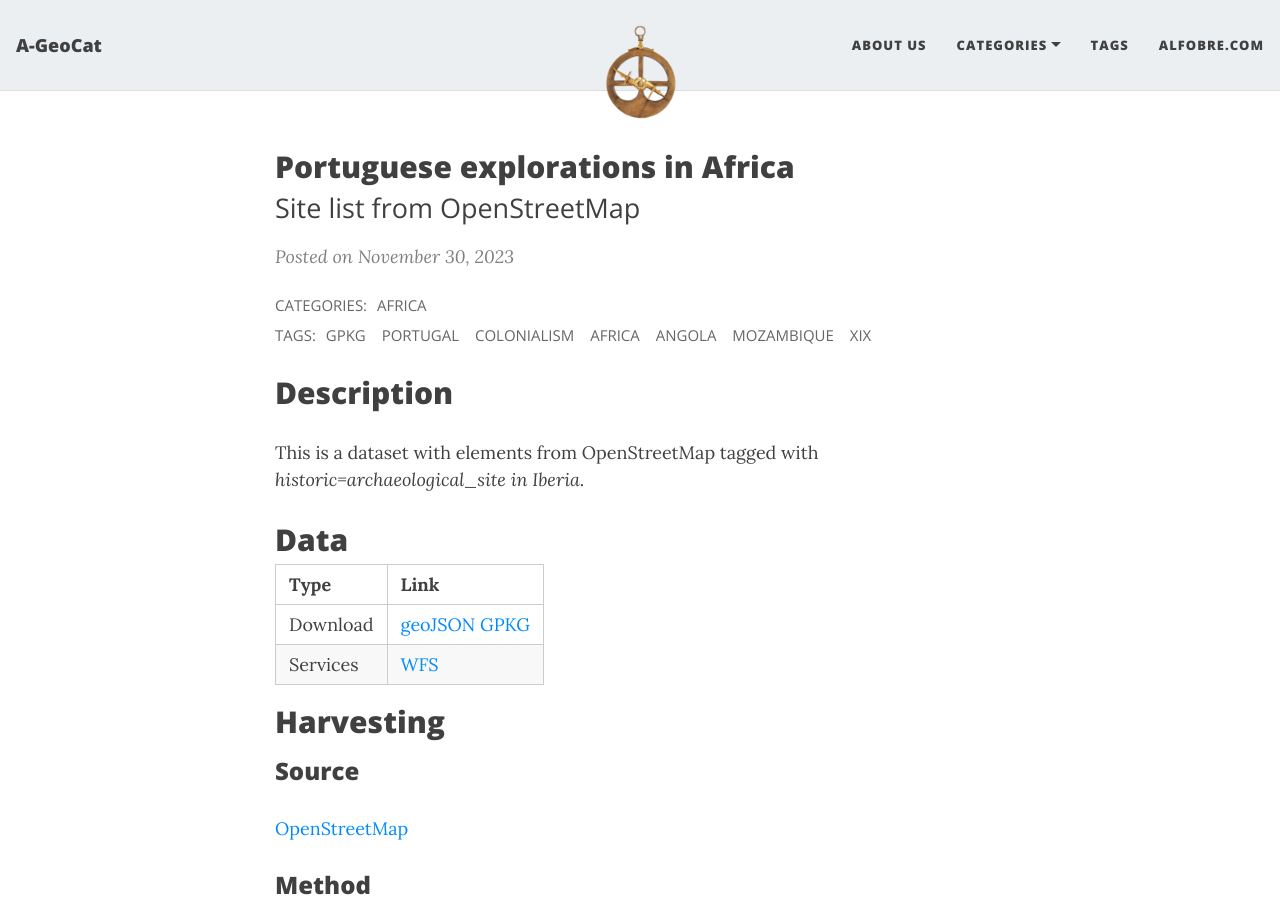
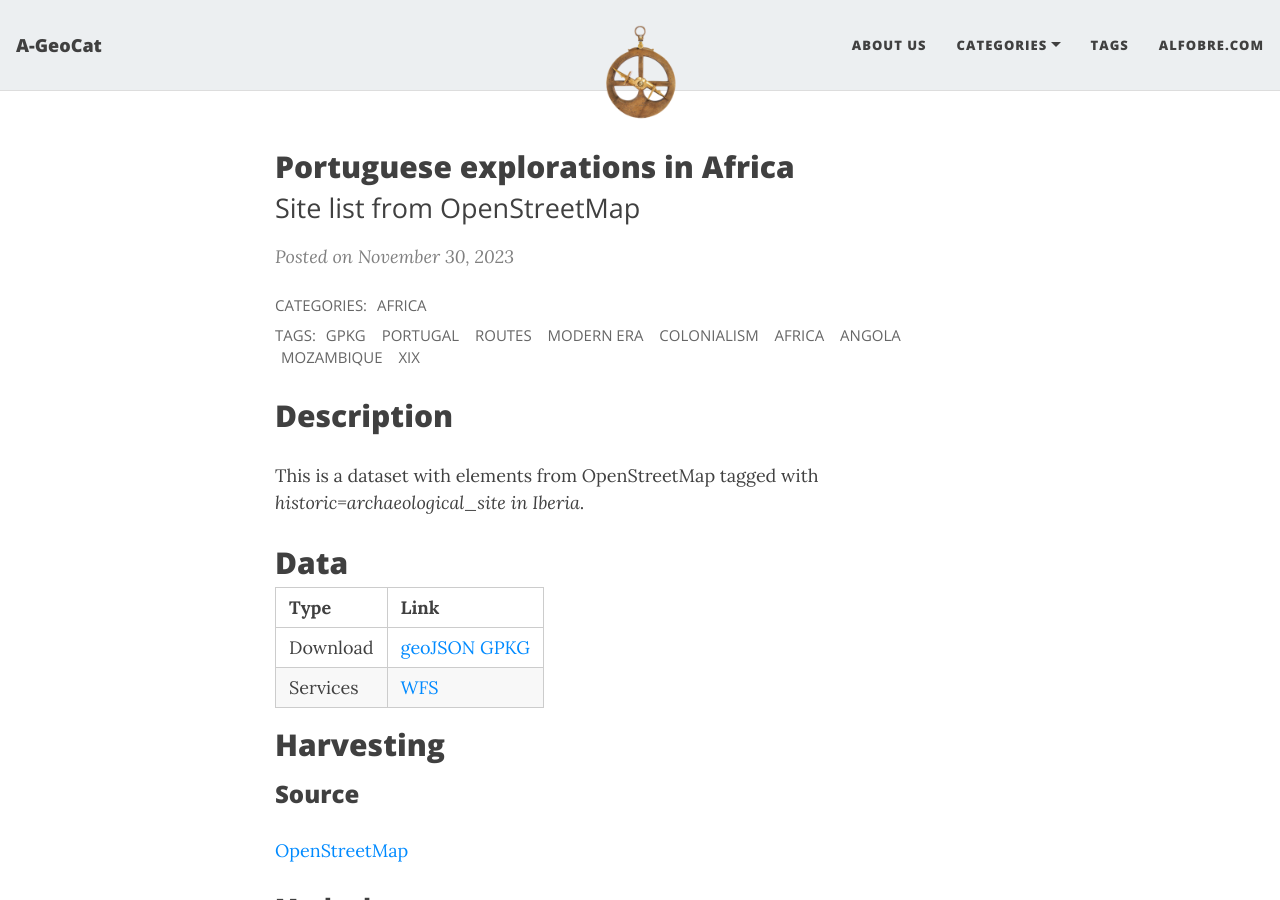
Before and after one commit to projetoalfobre/a-geocat, a Jekyll site: the page built from _posts/2023-11-30-XIX-portuguese-explorations-in-africa.md, in a window 1280 px wide and 900 px high. Built offline with Jekyll 4.4.1, drawn with Linux system fonts in a browser that asks for light colours; nearby versions of some CDN libraries.

Commit message:
Update 2023-11-30-XIX-portuguese-explorations-in-africa.md

```diff
--- a/_posts/2023-11-30-XIX-portuguese-explorations-in-africa.md
+++ b/_posts/2023-11-30-XIX-portuguese-explorations-in-africa.md
@@ -5,7 +5,7 @@ subtitle: Site list from OpenStreetMap
 cover-img:
 thumbnail-img:
 share-img:
-tags: [gpkg, portugal, colonialism, africa, angola, mozambique, xix]
+tags: [gpkg, portugal, routes, modern era, colonialism, africa, angola, mozambique, xix]
 author:
 categories: [Africa]
 ---
```
